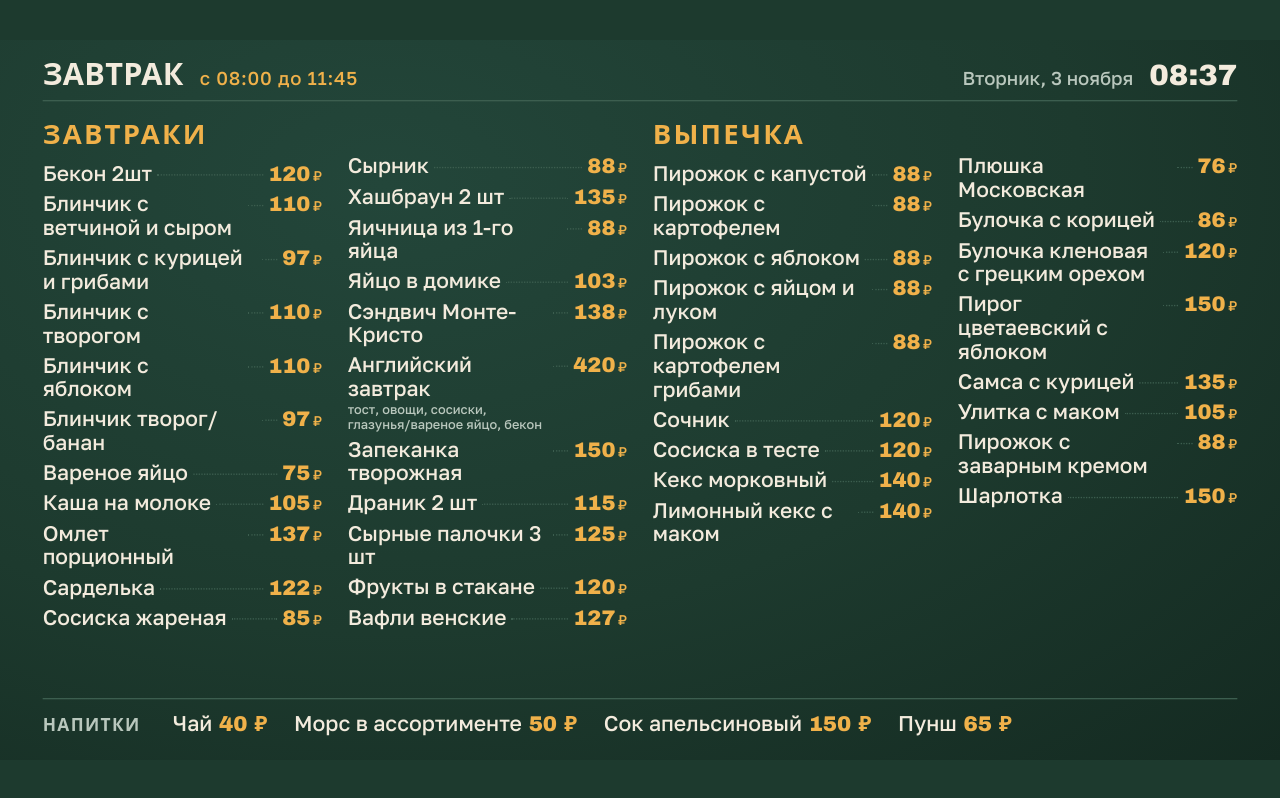
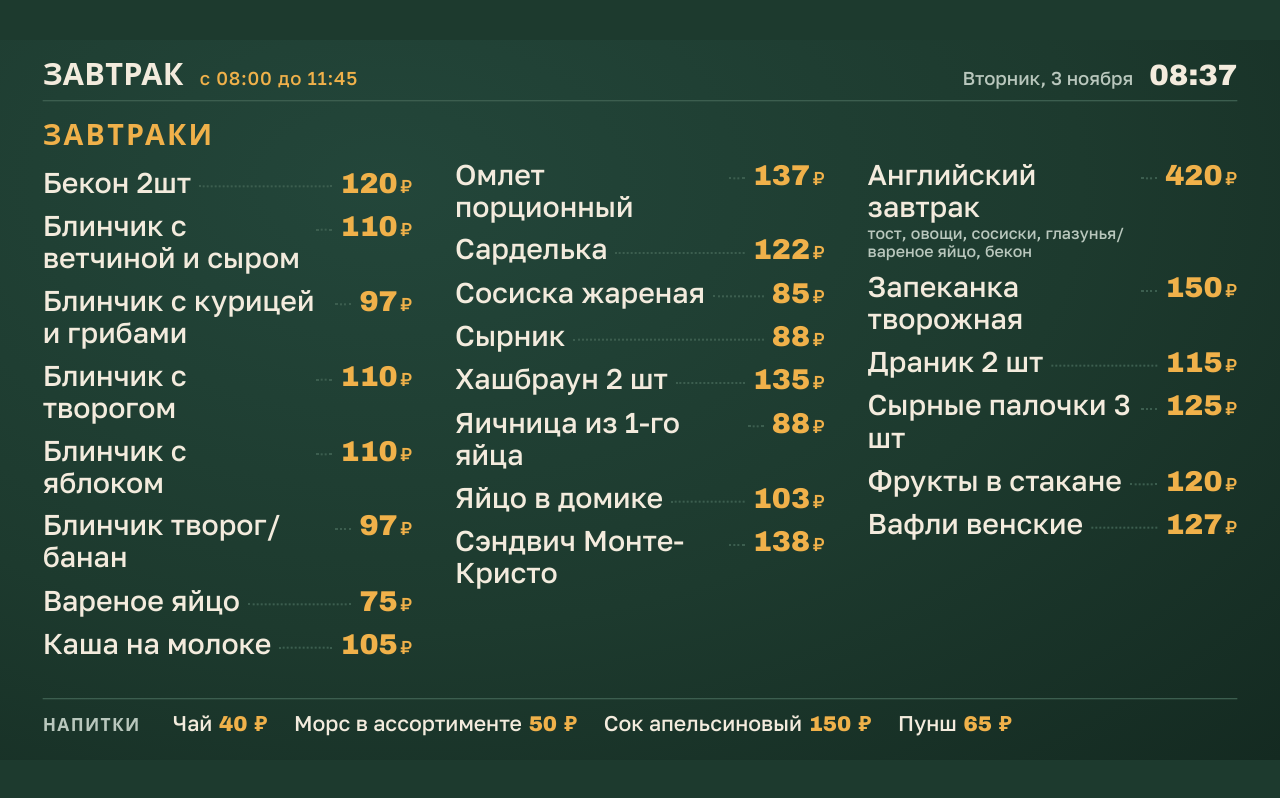
Before and after one commit to ishadaev-cpu/mib-menu, a plain HTML site: page docs/index.html in a window 1280 px wide. Drawn offline with Linux system fonts and the light colour scheme; a web font is replaced by a local one.

Commit message:
Экран завтрака без выпечки, крупный шрифт

```diff
--- a/docs/index.html
+++ b/docs/index.html
@@ -97,15 +97,13 @@ function lunch() {
     </div>` + strip('К обеду', drinks);
 }
 function breakfast() {
-  const b = MENU['Завтрак'] || [], bh = Math.ceil(b.length / 2);
-  const v = MENU['Выпечка'] || [], vh = Math.ceil(v.length / 2);
+  const b = MENU['Завтрак'] || [], k = Math.ceil(b.length / 3);
   const drinks = pick(['Чай','Морс в ассортименте','Сок апельсиновый','Пунш']);
   return header('Завтрак', 'с 08:00 до 11:45') +
-    `<div class="cols compact" style="grid-template-columns: repeat(4, minmax(0, 1fr))">
-      <div class="col">${sec('Завтраки', b.slice(0, bh))}</div>
-      <div class="col">${sec('&nbsp;', b.slice(bh))}</div>
-      <div class="col">${sec('Выпечка', v.slice(0, vh))}</div>
-      <div class="col">${sec('&nbsp;', v.slice(vh))}</div>
+    `<div class="cols lunch" style="grid-template-columns: repeat(3, minmax(0, 1fr))">
+      <div class="col">${sec('Завтраки', b.slice(0, k))}</div>
+      <div class="col">${sec('&nbsp;', b.slice(k, 2 * k))}</div>
+      <div class="col">${sec('&nbsp;', b.slice(2 * k))}</div>
     </div>` + strip('Напитки', drinks);
 }
 
```
